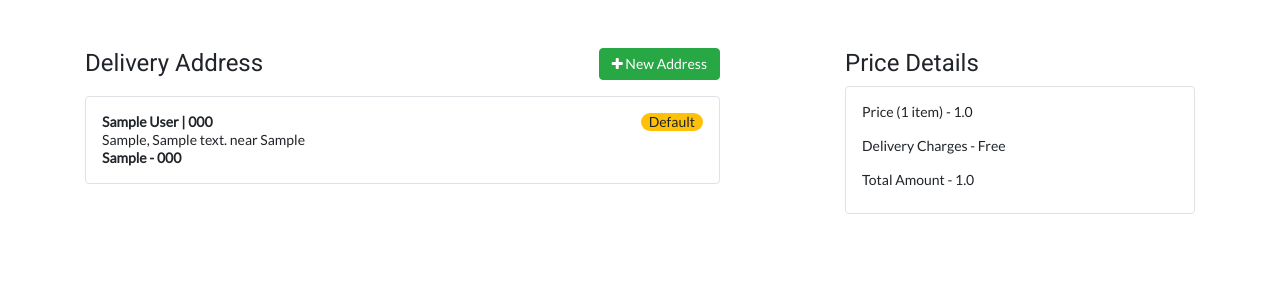
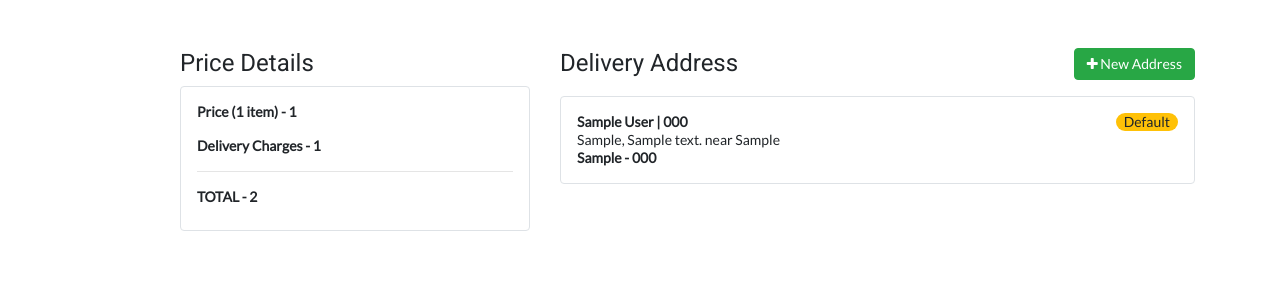
Before and after one commit to inaveenchahar/e-mart, a Django app: page /payment/view-order/1/1/ in a window 1280 px wide. Shown: the part 62-362 px from the top of the page. Run offline with Django 3.2, Linux system fonts and the light colour scheme; a user stored in the database is signed in; tables that the repository leaves empty hold one stand-in row (values such as "Sample post"); some libraries are stand-ins or nearby versions.

Commit message:
feat(payments):delivery charges are visible and delivery charges are added on order amount

```diff
--- a/cart/views.py
+++ b/cart/views.py
@@ -107,7 +107,6 @@ def remove_cart_product(request, cp_id):
         return redirect('main:homepage')
 
 
-
 def update_cart(request):
     if request.user.is_authenticated:
         cart = Cart.objects.get(completed=False, user=request.user)
--- a/e_mart/settings.py
+++ b/e_mart/settings.py
@@ -135,8 +135,8 @@ RAZORPAY_KEY_ID = os.getenv('RAZORPAY_KEY_ID')
 RAZORPAY_KEY_SECRET = os.getenv('RAZORPAY_KEY_SECRET')
 
 
-# free delivery on
-CART_VALUE = 1000
+# free delivery on and above
+CART_VALUE = 5000
 # if free delivery is not applicable
 DELIVERY_CHARGE = 40
 
--- a/payments/static/order_payment.css
+++ b/payments/static/order_payment.css
@@ -1,5 +1,6 @@
 .razorpay-payment-button {
     width: 100%;
+    font-weight: bolder;
 }
 
 @media screen and (max-width: 575px){
--- a/payments/templates/order_history.html
+++ b/payments/templates/order_history.html
@@ -22,6 +22,7 @@
                                 <div class="row mx-0">
                                     <div class="col-md-2 col-4">
                                         <img alt="{{ a.product.title }}" src="{{ a.product.image.url }}" style="height: 72px">
+                                        <span class="d-block text-secondary mt-2">{{ cart.id }}</span>
                                     </div>
                                     <div class="col-md-4 col-8 px-0">
                                         <p class="font-weight-bold mb-1">{{ a.product.title }}</p>
--- a/payments/templates/order_payment.html
+++ b/payments/templates/order_payment.html
@@ -59,17 +59,18 @@
                                     </a>
                                 {% endif %}
                                 <span class="d-block font-weight-bold">{{ address.full_name }} | {{ address.phone_no }}</span>
-                                <span class="d-block ">{{ address.house_no }}, {{ address.address }} near {{ address.landmark }}</span>
+                                <span class="d-block">{{ address.house_no }}, {{ address.address }} near {{ address.landmark }}</span>
                                 <span class="d-block font-weight-bold">{{ address.city }} - {{ address.pincode }}</span>
                             </div>
                         {% endfor %}
                     </div>
-                    <div class="col-md-4 offset-md-1">
+                    <div class="col-md-4 offset-md-1 order-first">
                         <h2>Price Details</h2>
                         <div class="img-thumbnail px-3 pt-3 pb-2 mb-5">
-                            <p>Price ({{ cart_products.count }} item) - {{ cart.cart_value }}</p>
-                            <p>Delivery Charges - Free</p>
-                            <p class="">Total Amount - {{ cart.cart_value }}</p>
+                            <p class="font-weight-bold">Price ({{ cart_products.count }} item) - {{ cart.cart_value|floatformat:'0' }}</p>
+                            <p class="font-weight-bold">Delivery Charges - {% if cart.delivery_charges %} {{ cart.delivery_charges }} {% else %} FREE {% endif %}</p>
+                            <hr>
+                            <p class="font-weight-bold text-uppercase">Total - {{ cart.cart_value| add:cart.delivery_charges }}</p>
                         </div>
                         {% if ud_address %}
                             <form action="{% url 'payment:transaction_view' cart.id order.order_id %}" method="POST">
@@ -87,7 +88,7 @@
                                     data-prefill.contact="+91"
                                     data-theme.color="#f0ad4e"
                                 ></script>
-                                <input type="hidden" class="btn btn-lg" custom="Hidden Element" name="hidden">
+                                <input type="hidden" class="btn" custom="Hidden Element" name="hidden">
                             </form>
                         {% else %}
                             <p>Add address to proceed.</p>
--- a/payments/views.py
+++ b/payments/views.py
@@ -27,6 +27,8 @@ def order_create(request, id):
     if request.user.is_authenticated:
         cart = get_object_or_404(Cart, id=id, user=request.user)
         order_amount = int(cart.cart_value) * 100
+        if cart.delivery_charges > 0:
+            order_amount = order_amount + (settings.DELIVERY_CHARGE * 100)
         order_currency = 'INR'
         order_receipt = 'order_receipt_' + str(request.user.username)
         client = razorpay.Client(auth=(settings.RAZORPAY_KEY_ID, settings.RAZORPAY_KEY_SECRET))
```
Also changed, not shown: cart/templates/view_cart.html (+15 -3 lines).
